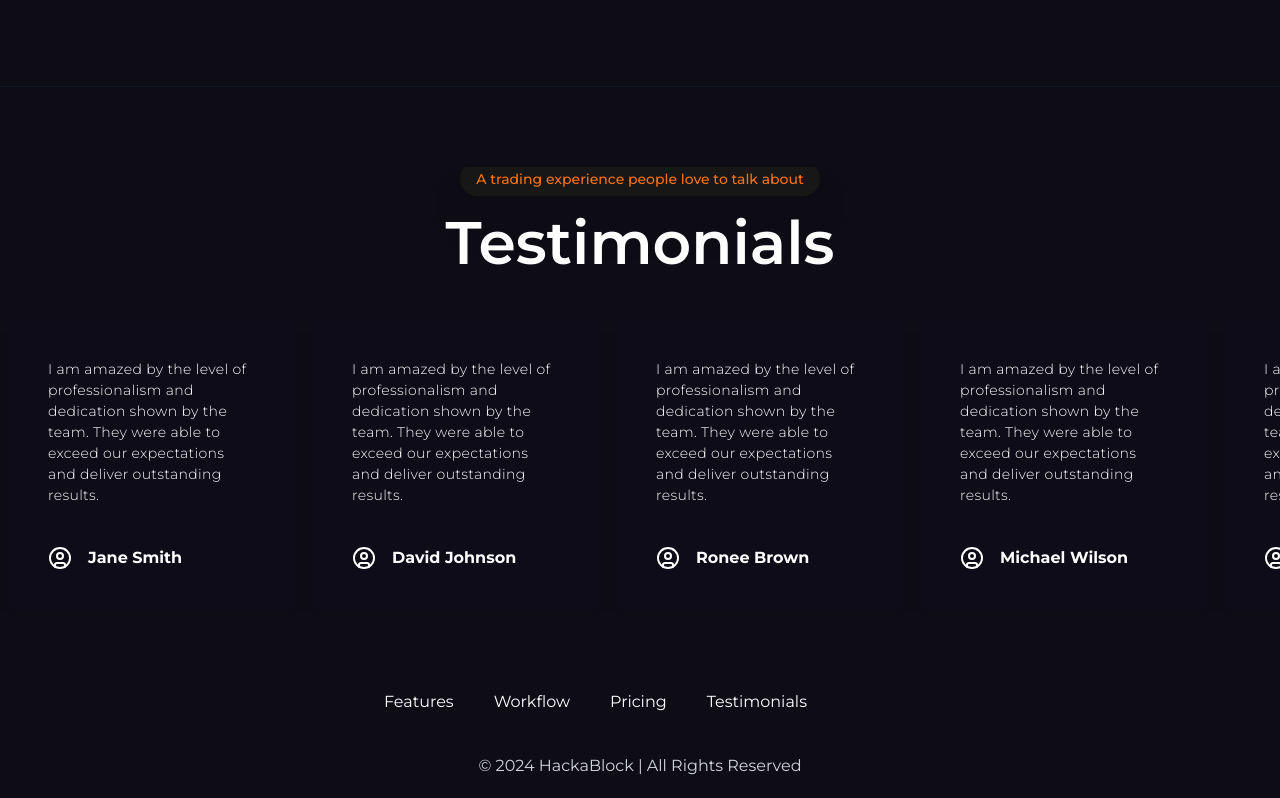
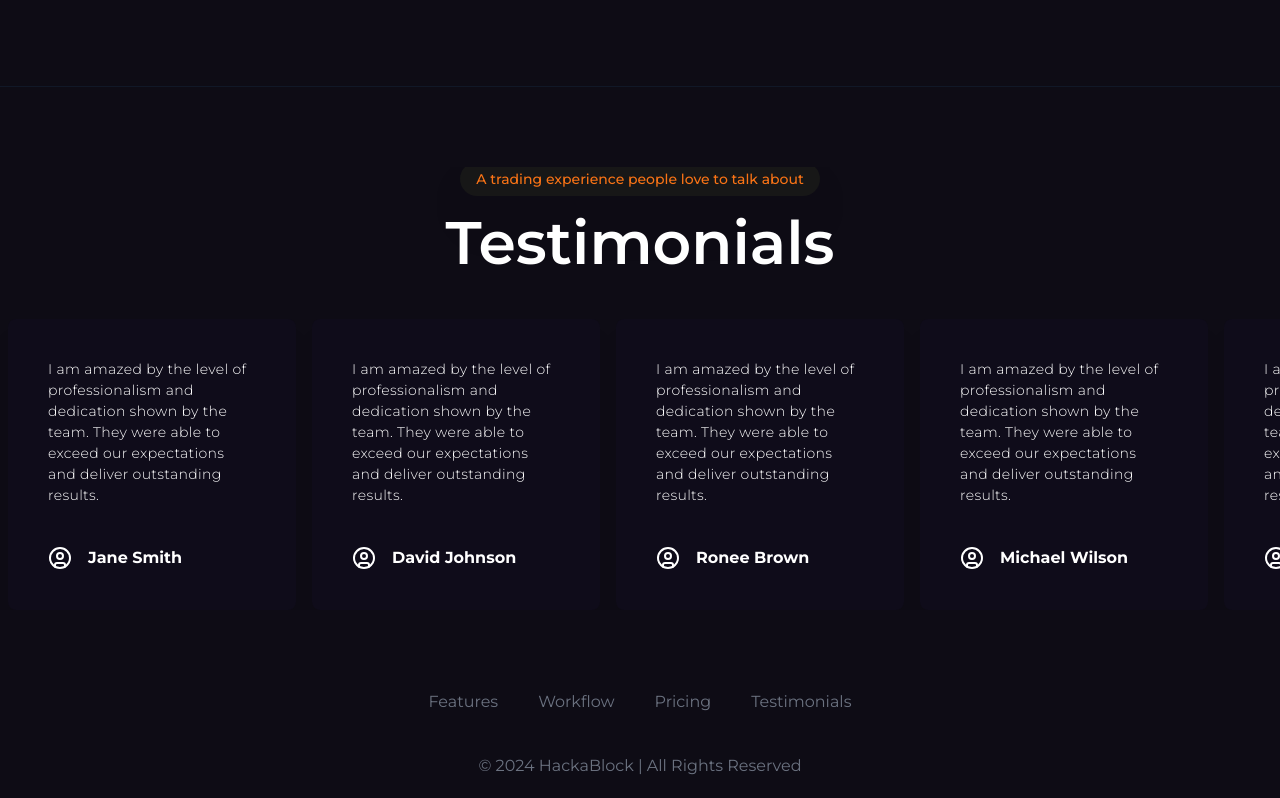
Before and after one commit to psalmistcom/peercrypt, a React (Vite) app: page / in a window 1280 px wide. Shown: the part 2217-3015 px from the top of the page. Built offline with nearby package versions, Linux system fonts and the light colour scheme.

Commit message:
update footer

```diff
--- a/src/components/Footer.jsx
+++ b/src/components/Footer.jsx
@@ -1,18 +1,18 @@
 import { footernavItems } from "../constants";
 const Footer = () => {
   return (
-    <footer className="relative mt-10 px-4 pt-10">
+    <footer className="flex flex-col mt-10 px-4 pt-10 text-gray-500">
       <nav
         aria-label="Footer Navigation"
         className="mx-auto mb-10 flex max-w-lg flex-col gap-10 text-center sm:flex-row sm:text-left"
       >
         {footernavItems.map((item, index) => (
-          <a key={index} href={item.href} className="font-normal text-white">
+          <a key={index} href={item.href} className="font-normal">
             {item.label}
           </a>
         ))}
       </nav>
-      <p className="mb-5 text-center text-gray-300">
+      <p className="mb-5 text-center">
         © 2024 HackaBlock | All Rights Reserved
       </p>
     </footer>
```
